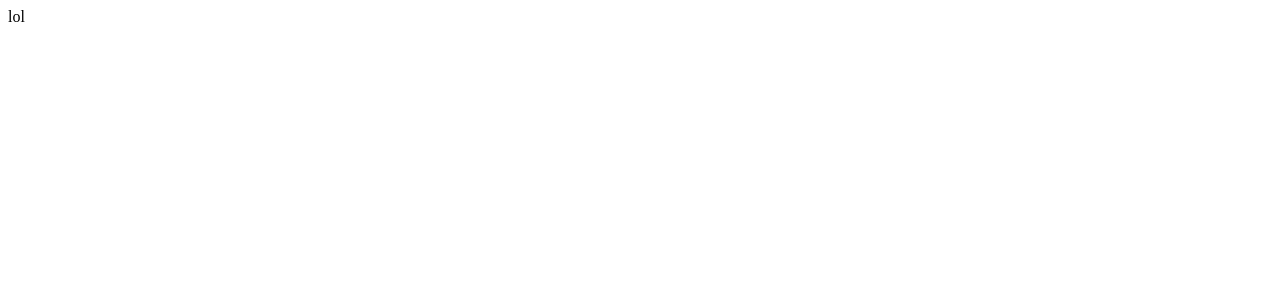
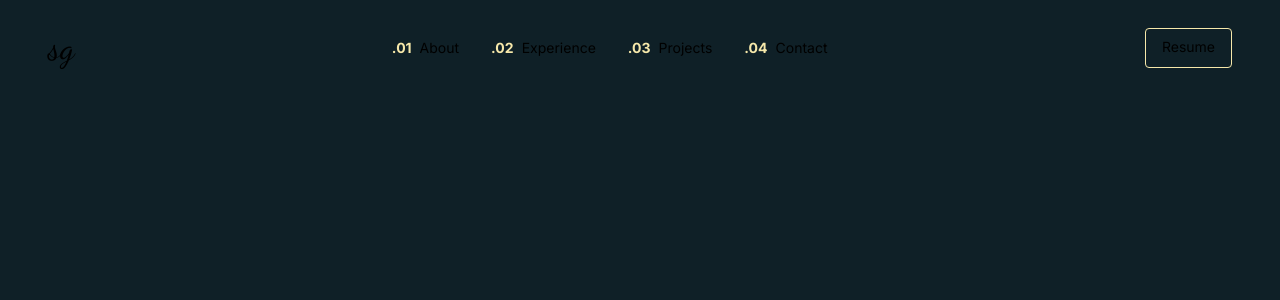
Before and after one commit to shanerrr/portfolio, a Next.js app: page / in a window 1280 px wide. Shown: the top 300 px of the page. Built offline with nearby package versions, Linux system fonts and the light colour scheme.

Commit message:
added navbar component

```diff
--- /dev/null
+++ b/components/Navbar/Navbar.tsx
@@ -0,0 +1,51 @@
+import Link from "next/link";
+
+export default function Navbar() {
+  return (
+    <div className="px-6 md:px-10 lg:px-12 h-24 fixed w-full flex items-center">
+      <div className="flex justify-between w-full">
+        <span className="font-handwriting text-4xl">sg</span>
+        <ul className="flex gap-8 items-center text-sm">
+          <li className="text-sm">
+            <a
+              className="before:content-['.01'] before:mr-2 before:text-yellow before:font-bold"
+              href=""
+            >
+              About
+            </a>
+          </li>
+          <li>
+            <a
+              className="before:content-['.02'] before:mr-2 before:text-yellow before:font-bold"
+              href=""
+            >
+              Experience
+            </a>
+          </li>
+          <li>
+            <a
+              className="before:content-['.03'] before:mr-2 before:text-yellow before:font-bold"
+              href=""
+            >
+              Projects
+            </a>
+          </li>
+          <li>
+            <a
+              className="before:content-['.04'] before:mr-2 before:text-yellow before:font-bold"
+              href=""
+            >
+              Contact
+            </a>
+          </li>
+        </ul>
+        <Link
+          className="bg-black px-4 py-2 rounded bg-transparent border border-yellow text-sm"
+          href="/resume.pdf"
+        >
+          Resume
+        </Link>
+      </div>
+    </div>
+  );
+}
--- /dev/null
+++ b/components/Navbar/index.ts
@@ -0,0 +1 @@
+export { default } from "./Navbar";
--- a/pages/_app.tsx
+++ b/pages/_app.tsx
@@ -1,15 +1,20 @@
 import type { AppProps } from "next/app";
-import { Inter } from "@next/font/google";
+import "../styles/globals.css";
+import { Inter, Dancing_Script } from "@next/font/google";
 
 const inter = Inter({
   subsets: ["latin"],
   variable: "--font-inter",
 });
+const dancingScript = Dancing_Script({
+  subsets: ["latin"],
+  variable: "--font-dancing",
+});
 
 export default function App({ Component, pageProps }: AppProps) {
   return (
     <div
-      className={`${inter.variable} h-screen font-sans bg-gradient-to-r from-[#5f2c82] to-[#49a09d]`}
+      className={`${inter.variable} ${dancingScript.variable} font-sans bg-navygreen`}
     >
       <Component {...pageProps} />
     </div>
--- a/pages/index.tsx
+++ b/pages/index.tsx
@@ -1,3 +1,9 @@
+import Navbar from "../components/Navbar";
+
 export default function Home() {
-  return <div className="bg-gradient-to-r from-cyan-500 to-blue-500 text-lg">lol</div>;
+  return (
+    <main className="h-screen">
+      <Navbar />
+    </main>
+  );
 }
--- a/tailwind.config.js
+++ b/tailwind.config.js
@@ -7,6 +7,13 @@ module.exports = {
   theme: {
     fontFamily: {
       sans: ["var(--font-inter)"],
+      handwriting: ["var(--font-dancing)"],
+    },
+    colors: {
+      navygreen: "#0F2027",
+      black: "#000000",
+      yellow: "#F6E8AA",
+      transparent: "transparent",
     },
   },
   plugins: [],
```
